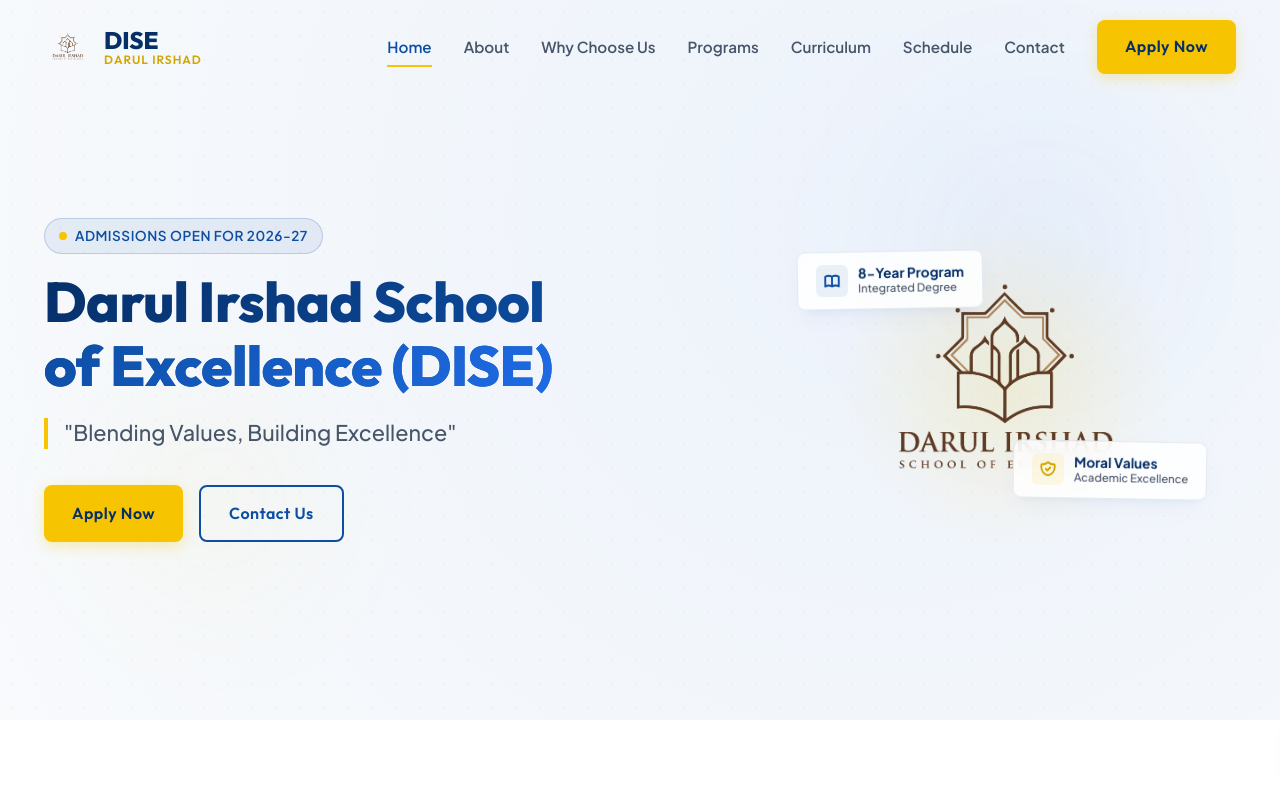
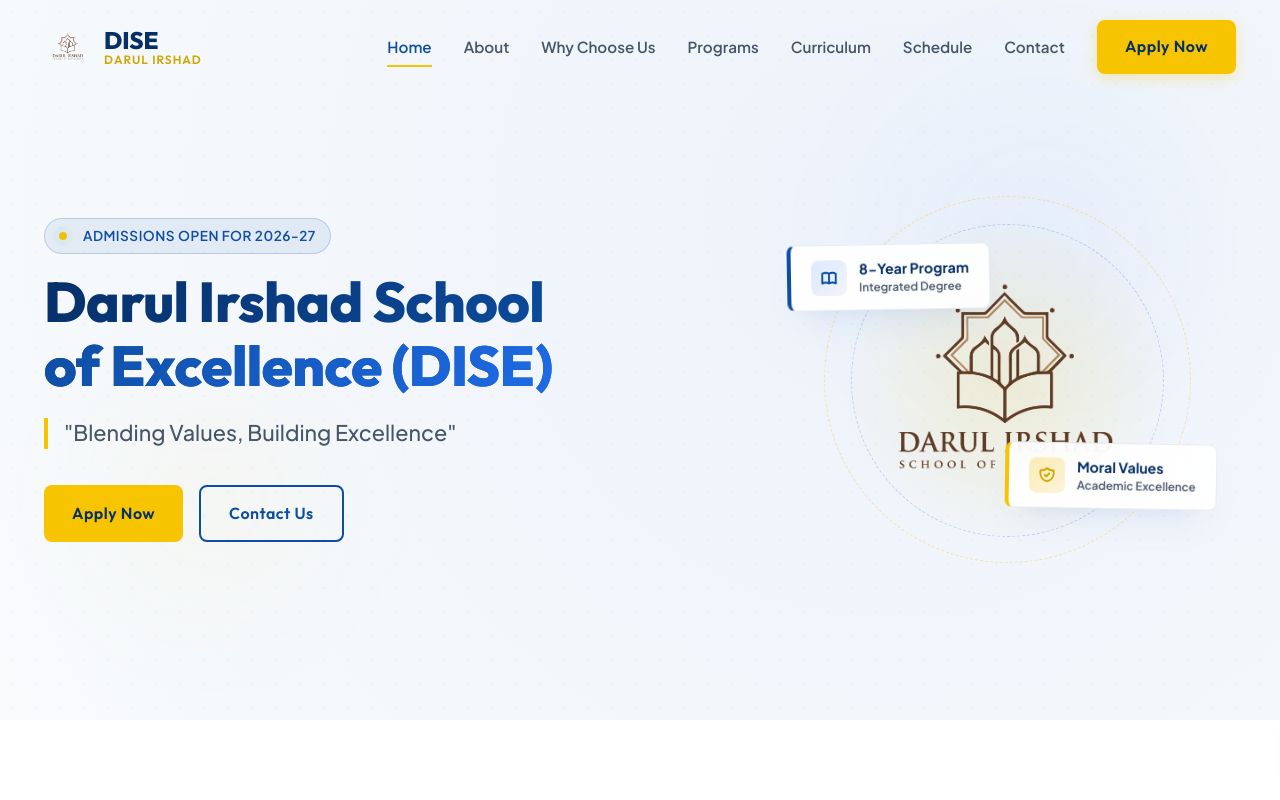
Before and after one commit to muhammedansar-pvn/dise, a Next.js app: page / in a window 1280 px wide. Shown: the top 800 px of the page. Built offline with nearby package versions, Linux system fonts and the light colour scheme.

Commit message:
design: Make academic layout card styles and orbits highly attractive

```diff
--- a/src/app/globals.css
+++ b/src/app/globals.css
@@ -556,57 +556,156 @@
 /* Floating Glassmorphism Cards */
 .floating-card {
   position: absolute;
-  background: rgba(255, 255, 255, 0.85);
-  backdrop-filter: blur(12px);
-  -webkit-backdrop-filter: blur(12px);
-  border: 1px solid rgba(226, 232, 240, 0.9);
+  background: rgba(255, 255, 255, 0.9);
+  backdrop-filter: blur(16px);
+  -webkit-backdrop-filter: blur(16px);
+  border: 1px solid rgba(226, 232, 240, 0.8);
   border-radius: var(--radius-sm);
-  padding: 12px 18px;
-  box-shadow: 0 10px 25px -5px rgba(13, 78, 163, 0.05), 0 8px 10px -6px rgba(13, 78, 163, 0.05);
-  display: flex;
-  align-items: center;
-  gap: 10px;
+  padding: 14px 20px;
+  box-shadow: 0 20px 40px -15px rgba(13, 78, 163, 0.1), 0 15px 25px -20px rgba(13, 78, 163, 0.08);
+  display: flex;
+  align-items: center;
+  gap: 12px;
   z-index: 10;
   pointer-events: none;
   transition: all var(--transition-normal);
 }
 
 .floating-card.card-left {
-  top: 12%;
-  left: -40px;
-  animation: float-slow 6s ease-in-out infinite;
+  top: 10%;
+  left: -50px;
+  border-left: 4px solid var(--color-primary);
+  animation: float-slow 7s ease-in-out infinite;
 }
 
 .floating-card.card-right {
-  bottom: 15%;
-  right: -30px;
-  animation: float-fast 5s ease-in-out infinite;
+  bottom: 12%;
+  right: -40px;
+  border-left: 4px solid var(--color-accent);
+  animation: float-fast 5.5s ease-in-out infinite;
 }
 
 .floating-card-icon {
-  width: 32px;
-  height: 32px;
-  background-color: rgba(13, 78, 163, 0.08);
-  border-radius: 6px;
+  width: 36px;
+  height: 36px;
+  background: linear-gradient(135deg, rgba(30, 107, 230, 0.15) 0%, rgba(13, 78, 163, 0.05) 100%);
+  border-radius: 8px;
   color: var(--color-primary);
   display: flex;
   align-items: center;
   justify-content: center;
   flex-shrink: 0;
+  box-shadow: inset 0 1px 1px rgba(255, 255, 255, 0.4);
+}
+
+.floating-card.card-right .floating-card-icon {
+  background: linear-gradient(135deg, rgba(246, 196, 0, 0.2) 0%, rgba(209, 166, 0, 0.05) 100%);
+  color: var(--color-accent-dark);
 }
 
 .floating-card-text {
-  font-size: 0.85rem;
-  font-weight: 700;
+  font-size: 0.88rem;
+  font-weight: 800;
   color: var(--color-primary-dark);
-  line-height: 1.2;
+  line-height: 1.25;
 }
 
 .floating-card-sub {
   display: block;
-  font-size: 0.7rem;
-  font-weight: 500;
+  font-size: 0.72rem;
+  font-weight: 600;
   color: var(--color-text-muted);
+  margin-top: 2px;
+}
+
+/* Rotating Decorative Orbit Rings */
+.emblem-ring-outer {
+  position: absolute;
+  width: 108%;
+  height: 108%;
+  border: 1.5px dashed rgba(246, 196, 0, 0.35);
+  border-radius: 50%;
+  animation: rotate-clockwise 30s linear infinite;
+  pointer-events: none;
+  z-index: 2;
+}
+
+.emblem-ring-inner {
+  position: absolute;
+  width: 92%;
+  height: 92%;
+  border: 1px dashed rgba(30, 107, 230, 0.25);
+  border-radius: 50%;
+  animation: rotate-counter 24s linear infinite;
+  pointer-events: none;
+  z-index: 2;
+}
+
+/* Pulsing Badge Accent */
+.pulse-dot {
+  display: inline-block;
+  width: 8px;
+  height: 8px;
+  background-color: #10B981;
+  border-radius: 50%;
+  position: relative;
+}
+
+.pulse-dot::after {
+  content: '';
+  position: absolute;
+  top: 0;
+  left: 0;
+  width: 100%;
+  height: 100%;
+  background-color: #10B981;
+  border-radius: 50%;
+  animation: ping-pulse 1.8s ease-in-out infinite;
+}
+
+@keyframes ping-pulse {
+  0% {
+    transform: scale(1);
+    opacity: 0.8;
+  }
+  100% {
+    transform: scale(2.5);
+    opacity: 0;
+  }
+}
+
+.btn-pulse {
+  animation: pulse-accent-glow 2.5s infinite;
+}
+
+@keyframes pulse-accent-glow {
+  0% {
+    box-shadow: 0 0 0 0 rgba(246, 196, 0, 0.6);
+  }
+  70% {
+    box-shadow: 0 0 0 12px rgba(246, 196, 0, 0);
+  }
+  100% {
+    box-shadow: 0 0 0 0 rgba(246, 196, 0, 0);
+  }
+}
+
+@keyframes rotate-clockwise {
+  from {
+    transform: rotate(0deg);
+  }
+  to {
+    transform: rotate(360deg);
+  }
+}
+
+@keyframes rotate-counter {
+  from {
+    transform: rotate(360deg);
+  }
+  to {
+    transform: rotate(0deg);
+  }
 }
 
 @keyframes float-slow {
@@ -614,7 +713,7 @@
     transform: translateY(0) rotate(-1deg);
   }
   50% {
-    transform: translateY(-10px) rotate(1deg);
+    transform: translateY(-12px) rotate(1.5deg);
   }
 }
 
@@ -623,7 +722,7 @@
     transform: translateY(0) rotate(1deg);
   }
   50% {
-    transform: translateY(-8px) rotate(-1deg);
+    transform: translateY(-9px) rotate(-1.5deg);
   }
 }
 
--- a/src/components/Hero.tsx
+++ b/src/components/Hero.tsx
@@ -30,7 +30,7 @@
         <div className="hero-content animate-on-scroll slide-up">
 
           <div className="hero-badge">
-            <span className="animate-blink"></span> Admissions Open for 2026-27
+            <span className="pulse-dot" style={{ marginRight: '8px' }}></span> Admissions Open for 2026-27
           </div>
 
           <h1>
@@ -42,15 +42,19 @@
           </p>
 
           <div className="hero-ctas">
-            <button className="btn btn-accent" onClick={onOpenApply}>Apply Now</button>
+            <button className="btn btn-accent btn-pulse" onClick={onOpenApply}>Apply Now</button>
             <a href="#contact" className="btn btn-outline-blue" onClick={handleContactClick}>Contact Us</a>
           </div>
         </div>
 
-        {/* Right Side: Graphic Emblem with Floating Glassmorphism Cards */}
+        {/* Right Side: Graphic Emblem with Floating Glassmorphism Cards & Orbit Rings */}
         <div className="hero-visual animate-on-scroll fade-in delay-200">
           <div className="emblem-wrapper">
             <div className="emblem-bg-glow"></div>
+
+            {/* Spinning Orbit Rings for Modern Tech-Academic Feel */}
+            <div className="emblem-ring-outer"></div>
+            <div className="emblem-ring-inner"></div>
 
             {/* Floating Card 1: Program Detail */}
             <div className="floating-card card-left">
```
